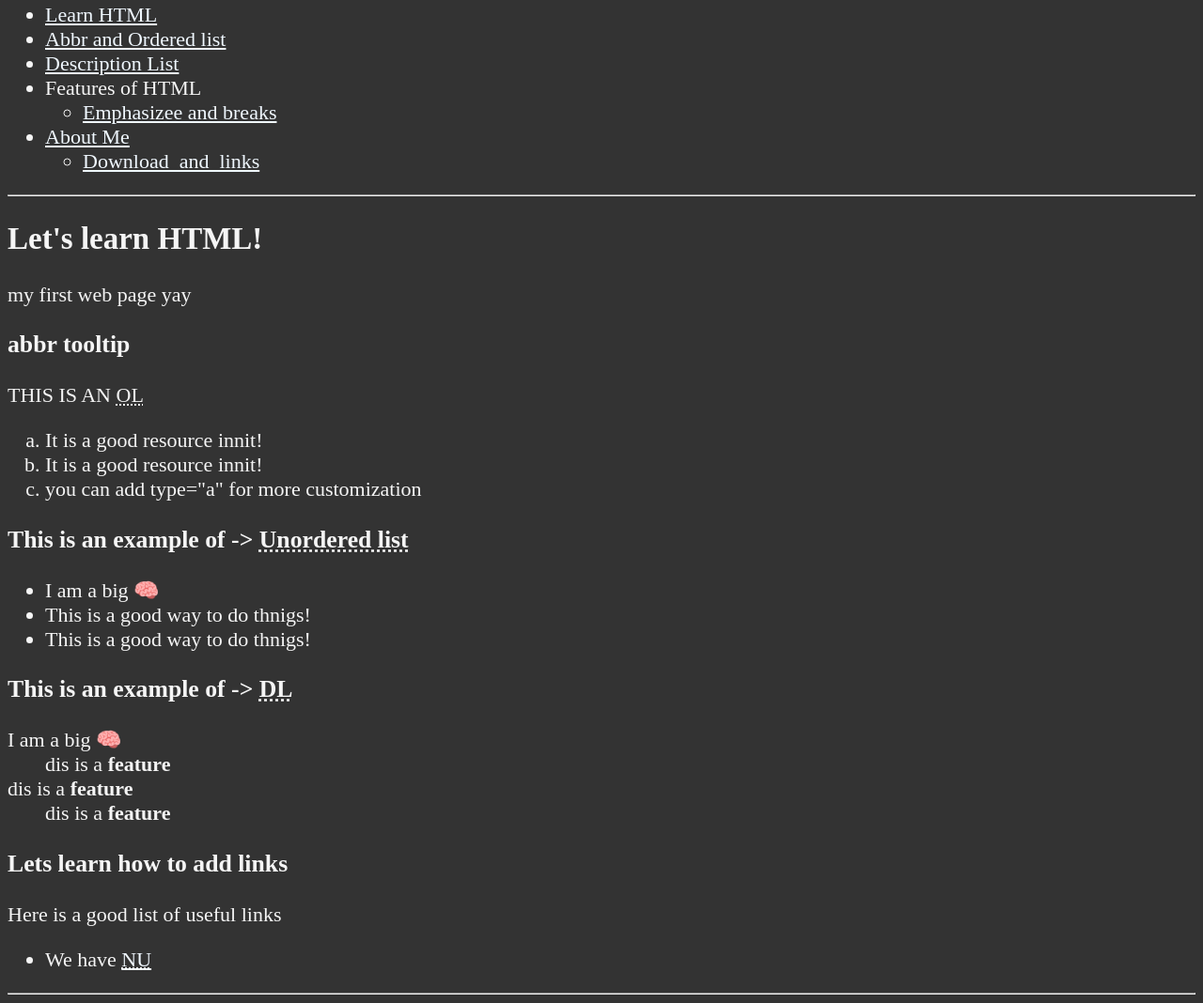
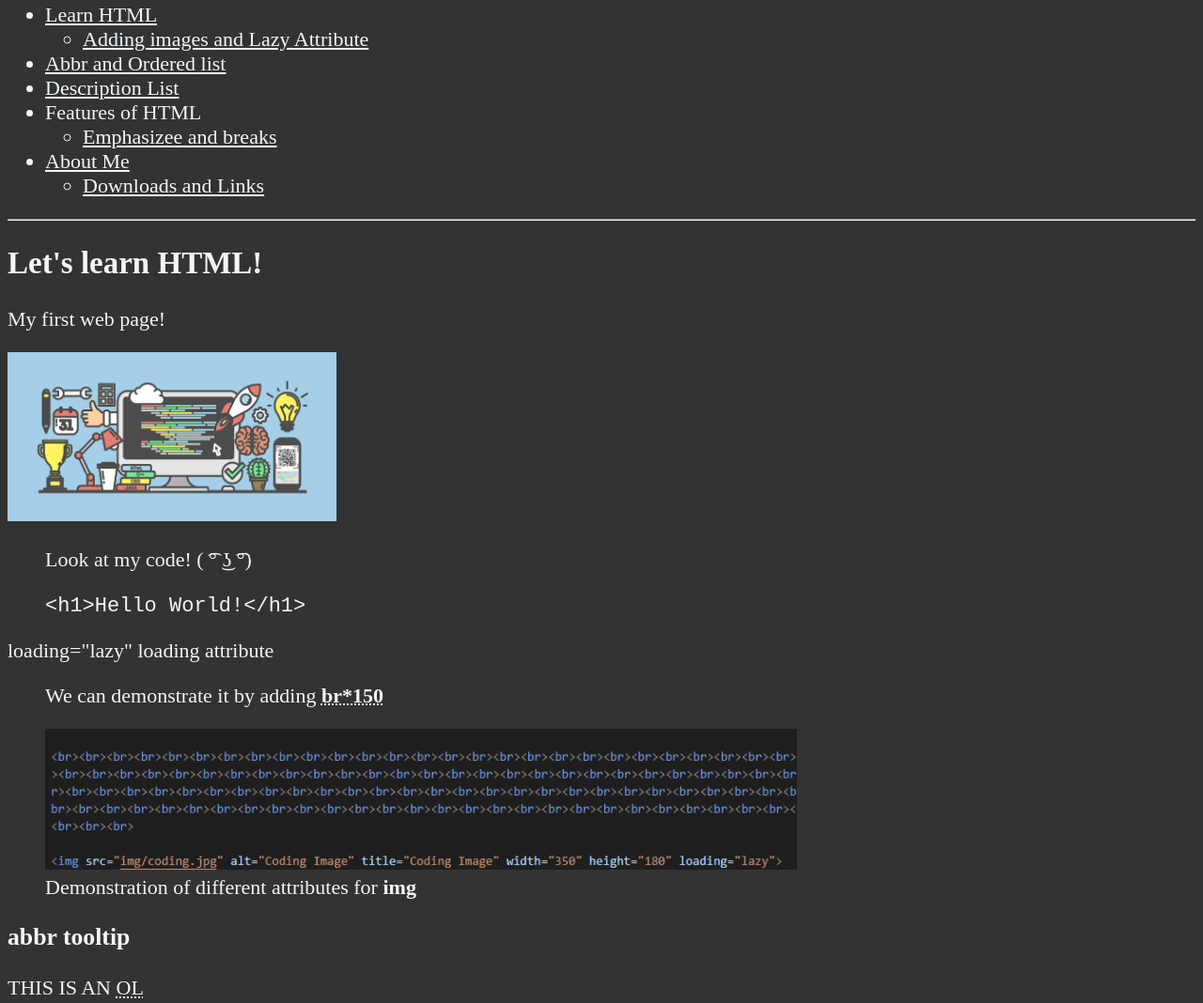
Before and after one commit to Adocresta/01_Learning, a plain HTML site: page index.html in a window 1280 px wide. Shown: the part 131-1199 px from the top of the page at 94% size. Drawn offline with Linux system fonts and the light colour scheme.

Commit message:
Added image files, added figure captions

```diff
--- a/index.html
+++ b/index.html
@@ -16,7 +16,10 @@
 
         <nav>
             <ul>
-                <li><a href="#htlm">Learn HTML</a></li>
+                <li><a href="#Entry">Learn HTML</a></li>
+                    <ul>
+                      <li><a href="#addingAnImage&LazyLoadingAttribute">Adding images and Lazy Attribute</a></li>
+                    </ul>
                 <li><a href="#Abbr_and_Ordered_list">Abbr and Ordered list</a></li>
                 <li><a href="#Description_List">Description List</a></li>
                 <li>Features of HTML</li>
@@ -25,7 +28,7 @@
                 </ul>
                 <li><a href="about.html">About Me</a></li>
                 <ul>
-                    <li><a href="about.html#Download_and_links">Download_and_links</a></li>
+                    <li><a href="about.html#Download_and_links">Downloads and Links</a></li>
                 </ul>
             </ul>
         </nav>
@@ -36,7 +39,24 @@
             <hr> <!--*The Thematic Break-->
 
             <h2>Let's learn HTML!</h2>
-            <p>my first web page yay</p>
+            <p>My first web page!</p>
+
+            <section id="addingAnImage&LazyLoadingAttribute">
+                <!-- *Adding an image widht and height is recommended-->
+                <img src="img/cool_coding.png" alt="Coding Image" title="Coding Image" width="350" height="180" loading="lazy">
+                <figure>
+                    <figcaption>Look at my code! ( ͡° ͜ʖ ͡°)</figcaption>
+                    <p>
+                        <code>&lt;h1&gt;Hello World!&lt;/h1&gt;</code>
+                    </p>
+                </figure>
+                <p>loading="lazy" loading attribute</p>
+                <figure>
+                    <p>We can demonstrate it by adding <abbr title="Autocompletes the same line 150 times"><strong>br*150</strong></abbr></p>
+                    <img src="img/Lazy_Loading_Attribute.PNG" alt="Lazy_Loading_Attribute" title="Lazy_Loading_Attribute" width="800" height="150" loading="lazy">
+                    <figcaption>Demonstration of different attributes for <strong>img</strong></figcaption>
+                </figure>
+            </section>
 
         </section>
 
```
Also changed, not shown: img/Lazy_Loading_Attribute.PNG (added), img/adding-a-picture.PNG (added), img/coding.jpg (added), img/cool_coding.png (added).
